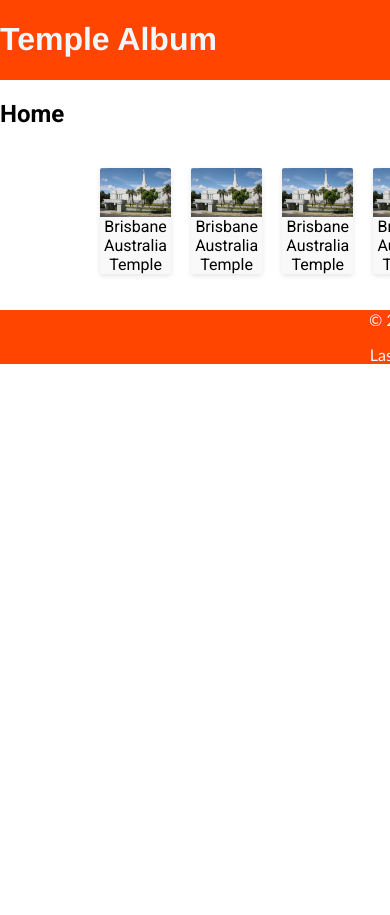
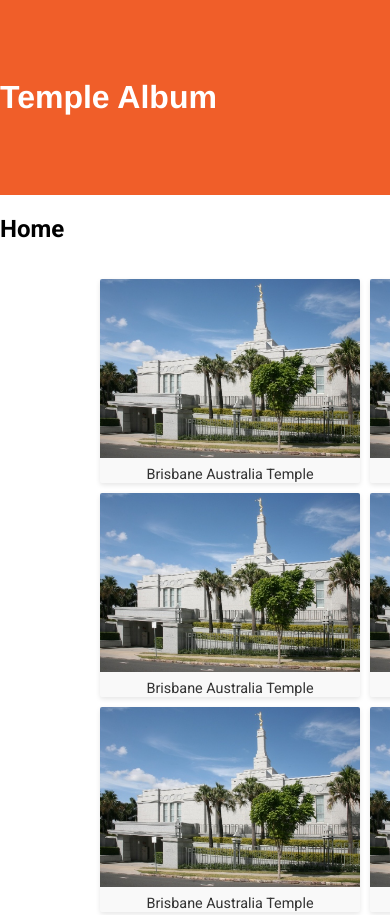
Before and after one commit to gracie12305/wdd131, a plain HTML site: page temples.html in a window 390 px wide. Shown: the top 915 px of the page. Before the commit the page ends 844 px from the top, so only its background shows below. Drawn offline with Linux system fonts and the light colour scheme.

Commit message:
week3 corections

```diff
--- a/styles/temples.css
+++ b/styles/temples.css
@@ -5,8 +5,8 @@ body {
 }
 
 header{
-    background-color: orangered;
-    color: aliceblue;
+    background-color: #F05E29;
+    color: #ffffff;
     display: flex;
     align-items: center;
     justify-content: space-between;
@@ -43,7 +43,7 @@ button{
 
 .gallery{
     display: grid;
-    grid-template-columns:  repeat(9, 1fr);
+    grid-template-columns:  repeat(3, 1fr);
     gap: 20px;
     align-items: center;
     margin: auto;
@@ -60,12 +60,18 @@ button{
     box-shadow: 0 2px 5px rgba(0, 0, 0, 0.1);
 }
 
+.gallery figcaption {
+    margin-top: 0.5rem;
+    font-size: 1rem;
+    color: #333; }
+
 .gallery img {
     width: 100%;
     height: auto;
     display: block; }
 
 #menu-toggle {
+    display: none;
     font-size: 1.5rem;
     background: none;
     border: none;
@@ -81,7 +87,38 @@ h1{
 
 footer{
     text-align: center;
-    background-color: orangered;
-    color: aliceblue;
+    background-color: #F05E29;
+    color: #ffffff;
     font-family: 'Gill Sans', 'Gill Sans MT', Calibri, 'Trebuchet MS', sans-serif;
 }
+
+
+/* Show menu toggle button and hide nav links on small screens */
+@media (max-width: 768px) {
+    #menu-toggle {
+        display: block;
+    }
+
+    #nav-menu {
+        flex-direction: column;
+        background-color: #333;
+    }
+
+    #nav-menu a {
+        padding: 10px;
+        display: block;
+        color: white;
+    }
+
+    .gallery figcaption {
+        font-size: 0.9rem;
+    }
+
+    .gallery {
+        display: grid;
+        grid-template-columns: repeat(auto-fit, minmax(250px,1fr));
+        gap: 10px;
+        padding: 1rem;
+    }
+
+}
--- a/temples.html
+++ b/temples.html
@@ -11,7 +11,7 @@
     <link href="https://fonts.googleapis.com/css2?family=Roboto+Condensed:ital,wght@0,100..900;1,100..900&family=Roboto:ital,wght@0,100..900;1,100..900&display=swap"
         rel="stylesheet">
     <link rel="stylesheet" href="styles/temples.css">
-    <link rel="stylesheet" href="styles/temples-large.css" media="(min-width: 768px)">
+    <link rel="stylesheet" href="styles/temples-larger.css" media="(min-width: 768px)">
 
     <script src="scripts/temples.js" defer></script>
 
```
